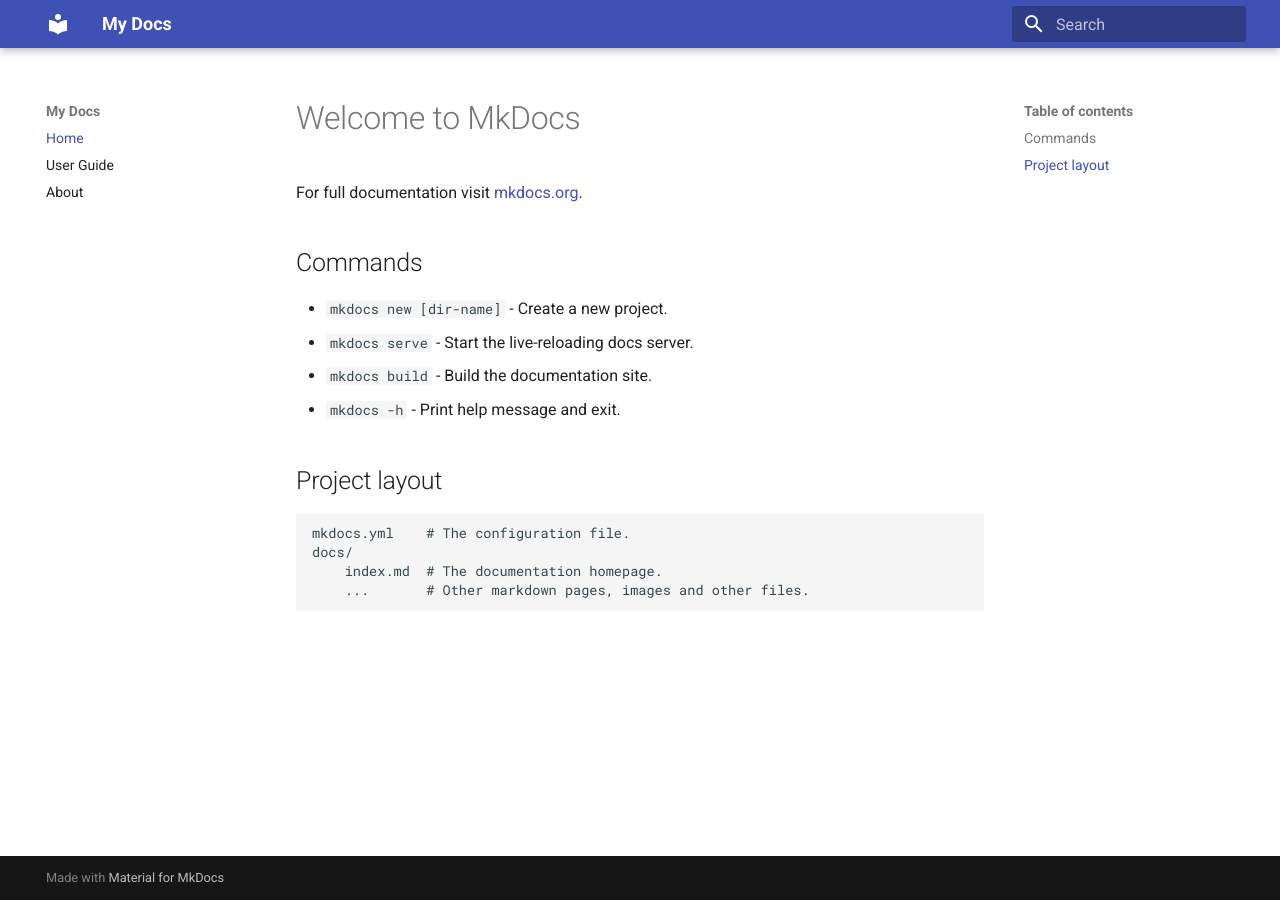
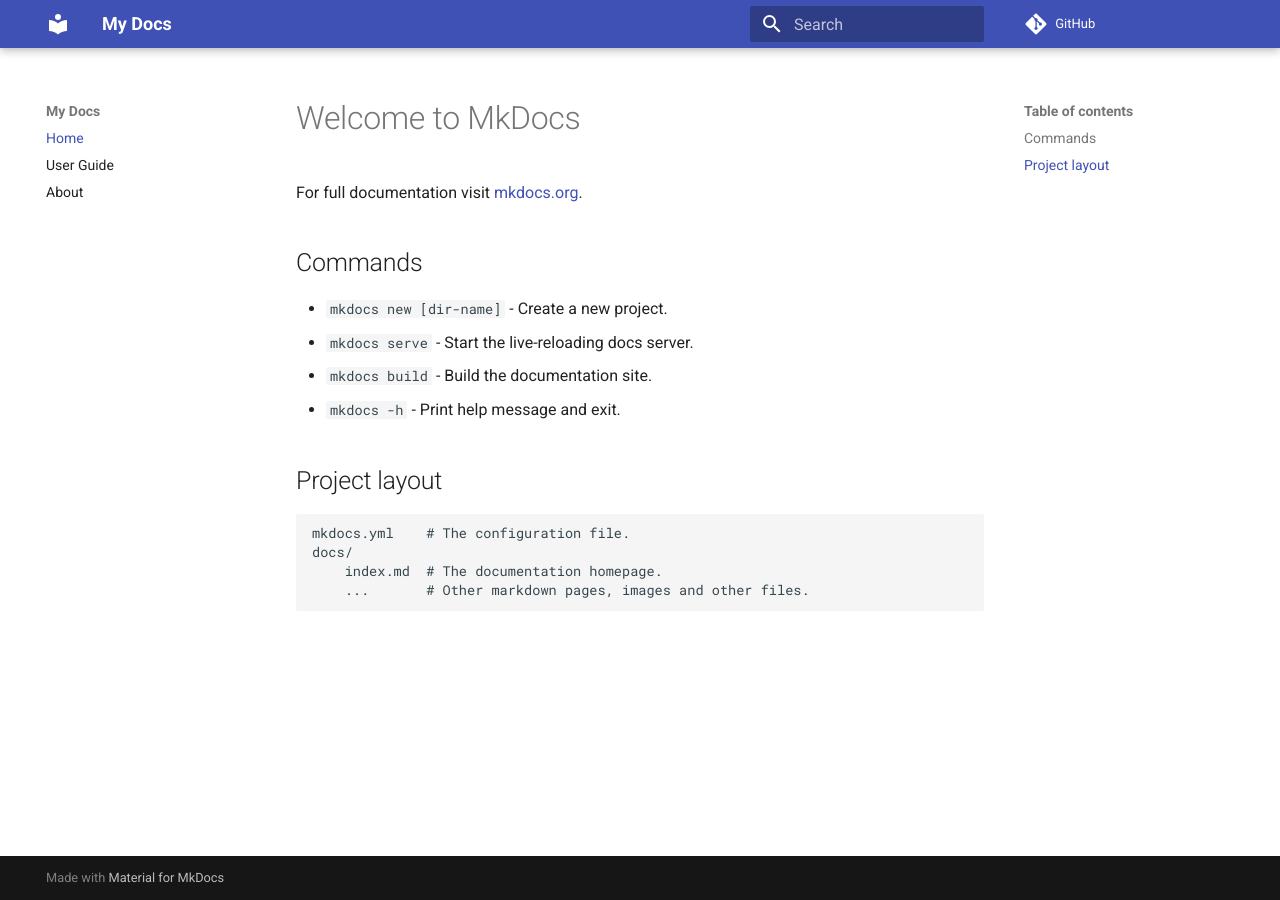
Before and after one commit to capturesbyada/testsite, an MkDocs documentation site: the page built from docs/index.md, in a window 1280 px wide. Built offline with MkDocs 1.6.1 and Material for MkDocs 9.7.7, drawn with Linux system fonts in a browser that asks for light colours; comment, search, counter and statistics services are not loaded.

Commit message:
Update mkdocs.yml

```diff
--- a/mkdocs.yml
+++ b/mkdocs.yml
@@ -1,14 +1,20 @@
 site_name: My Docs
 site_url: https://atestsite.readthedocs.io/
-nav:
-    - Home: index.md
-    - User Guide: userguide.md
-    - About: about.md
+repo_url: https://github.com/capturesbyada/testsite
+
 theme:
   name: material
+
+extra_css:
+- css/extra.css
 
 extra_javascript:
 - js/searchhack.js
 # Read the Docs requires JQuery for its JavaScript code to inject the flyout
 # menu. Material for MkDocs does not come with JQuery.
 - 'https://code.jquery.com/jquery-3.6.1.min.js'
+
+nav:
+    - Home: index.md
+    - User Guide: userguide.md
+    - About: about.md
```
